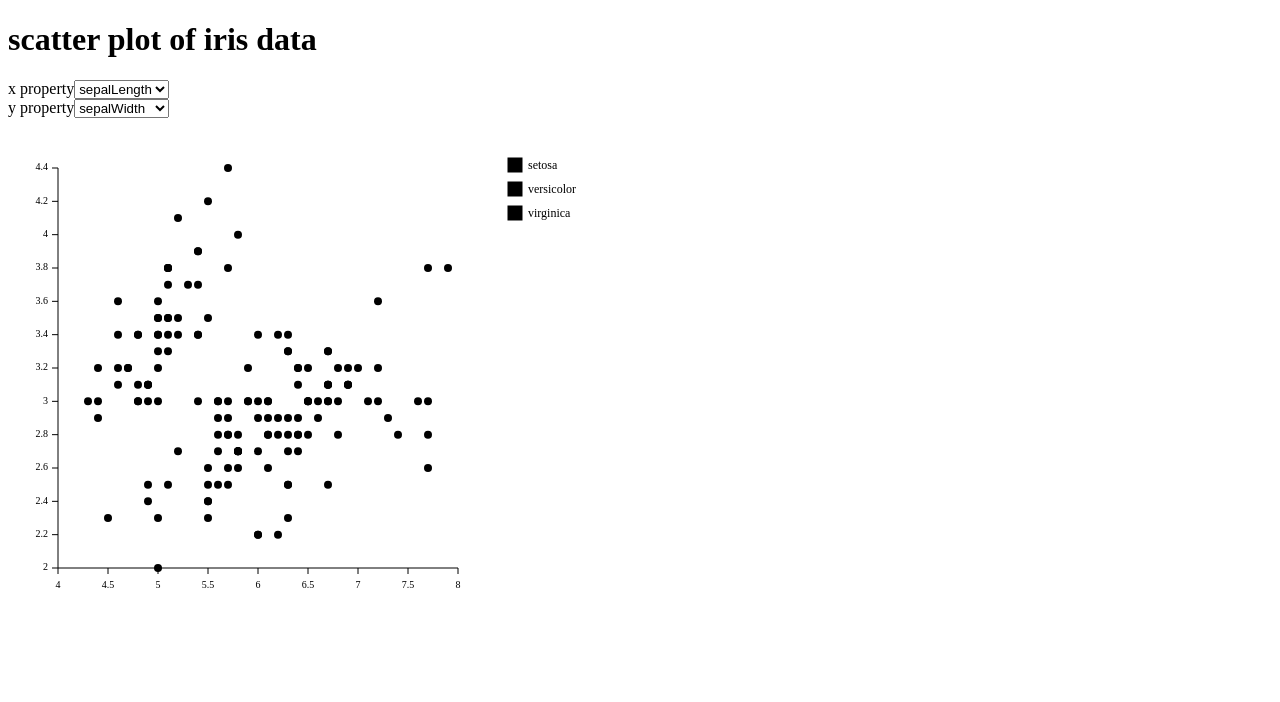
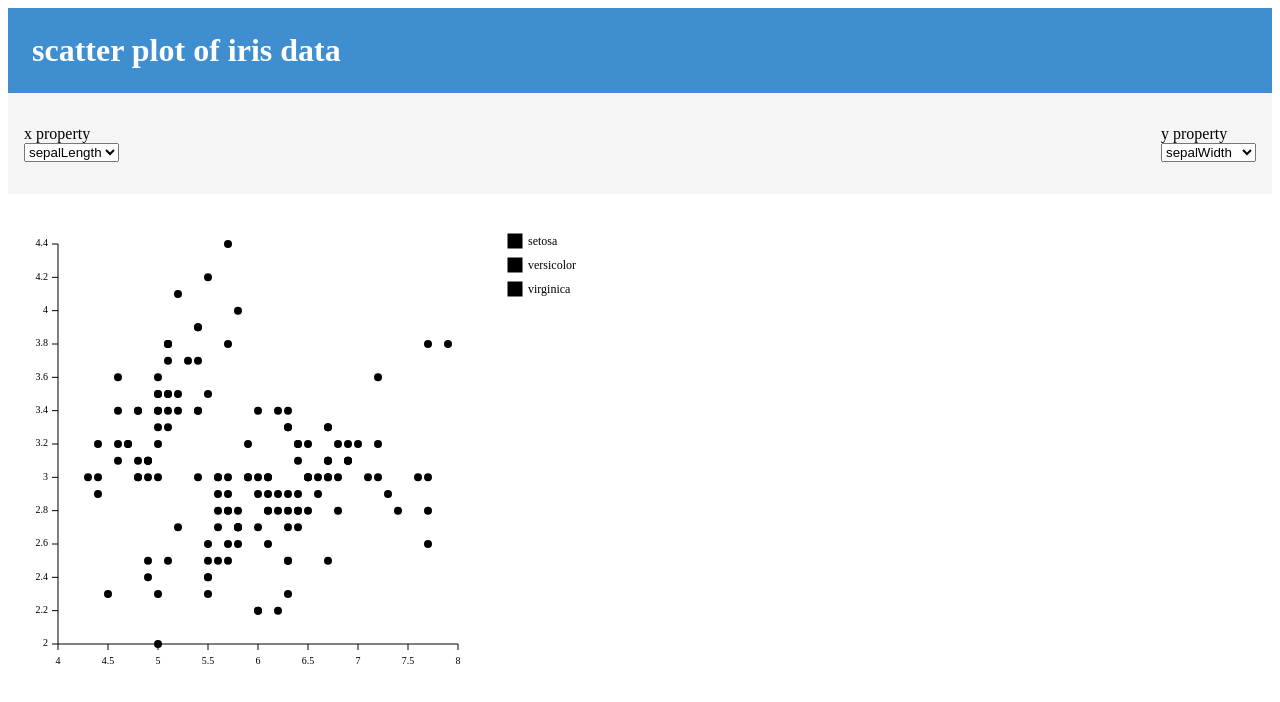
Before and after one commit to Sea-cl0g/scatter-plot-of-iris-data, a React (Vite) app: page / in a window 1280 px wide. Shown: the top 702 px of the page. Built offline with nearby package versions, Linux system fonts and the light colour scheme.

Commit message:
update: デザインの調整

```diff
--- a/src/components/Header.jsx
+++ b/src/components/Header.jsx
@@ -1,6 +1,6 @@
 export default function Header() {
     return (
-        <div>
+        <div className="header">
             <h1>scatter plot of iris data</h1>
         </div>
     );
--- a/src/components/Settings.jsx
+++ b/src/components/Settings.jsx
@@ -22,6 +22,7 @@
         return (
             <form>
                 <label>{title}</label>
+                <br/>
                 <select value={value} onChange={onChange}>
                     {COLUMNS.map((name) => {
                         return (
@@ -36,7 +37,7 @@
     }
 
     return (
-        <div>
+        <div className="settings">
             <AxisPulldownMenu title="x property" value={axis.x} onChange={(e) => onXhanged(e.target.value)} />
             <AxisPulldownMenu title="y property" value={axis.y} onChange={(e) => onYhanged(e.target.value)} />
         </div>
--- a/src/main.jsx
+++ b/src/main.jsx
@@ -1,4 +1,5 @@
 import { createRoot } from "react-dom/client";
 import App from "./App";
+import "./styles/style.css";
 
 createRoot(document.querySelector("#content")).render(<App />);
--- /dev/null
+++ b/src/styles/style.css
@@ -0,0 +1,16 @@
+.header {
+  padding: 24px;
+  color: #ffffff;
+  background-color: #3e8ed0;
+}
+
+.header h1 {
+  margin: 0px 0px;
+}
+
+.settings {
+  background: #f5f5f5;
+  padding: 32px 16px;
+  display: flex;
+  justify-content: space-between;
+}
```
